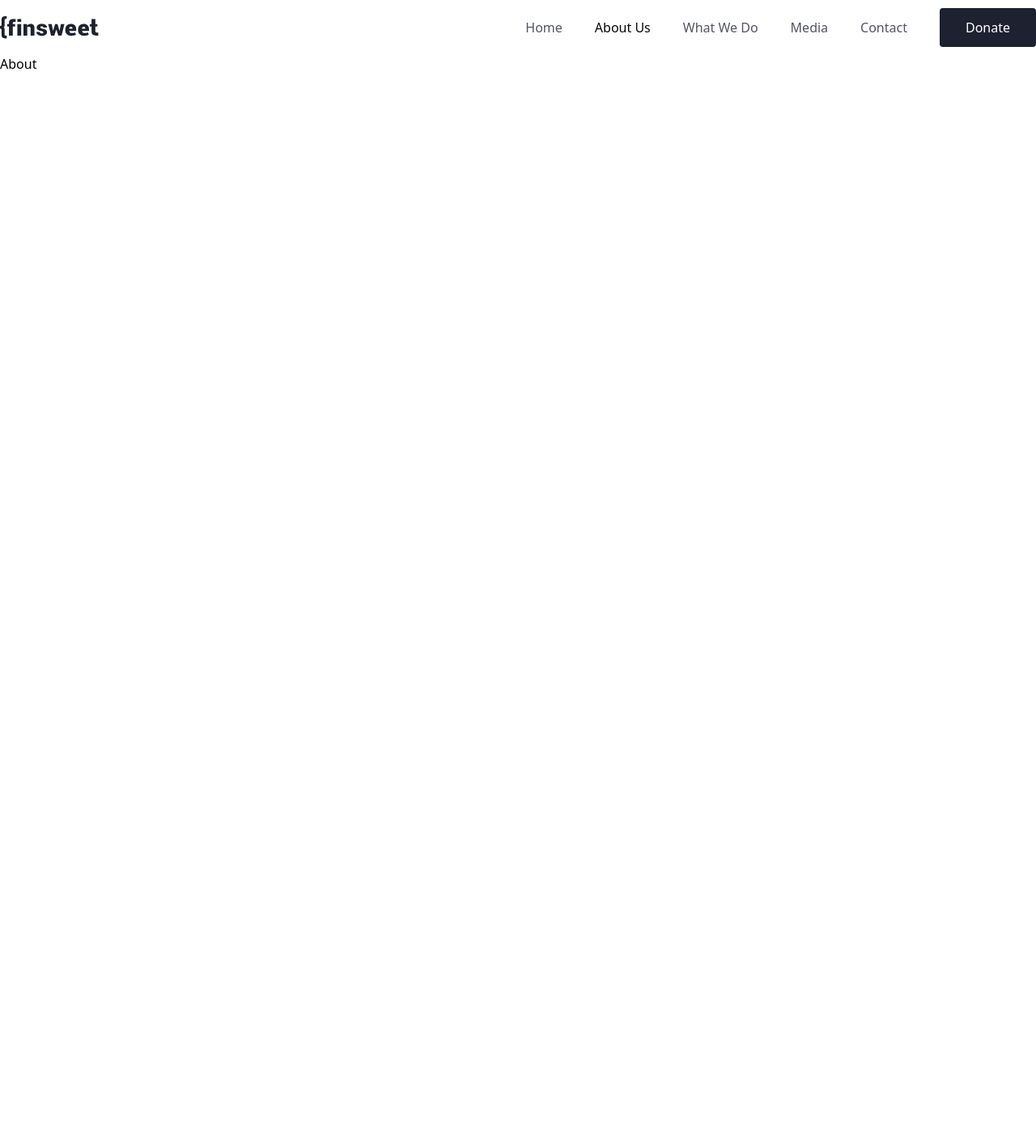
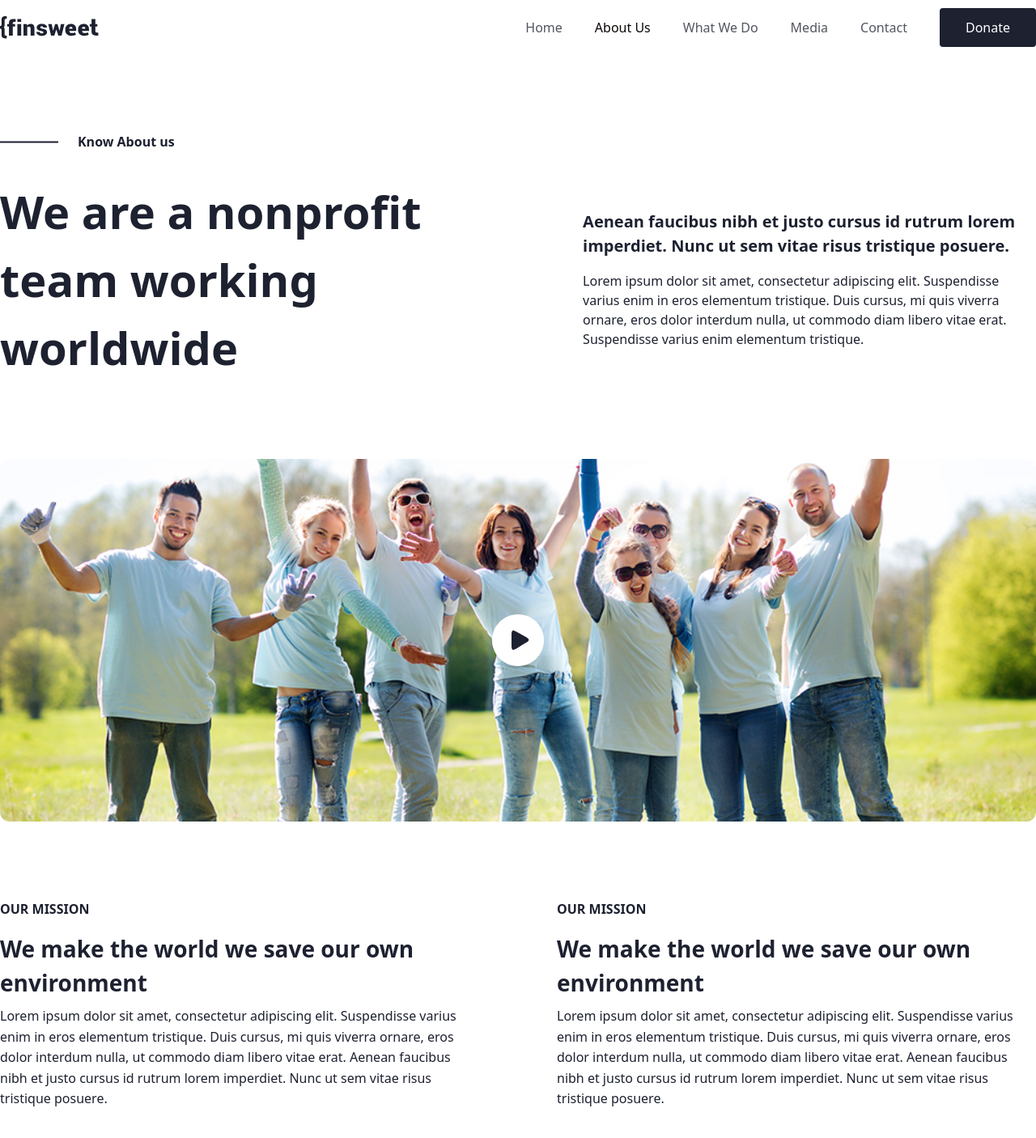
Before and after one commit to Jurayev311/React-8---dars, a React (Vite) app: page /about in a window 1280 px wide. Shown: the top 1406 px of the page at 81% size. Before the commit the page ends 800 px from the top, so only its background shows below. Built offline with nearby package versions, Linux system fonts and the light colour scheme.

Commit message:
about us qismi tayyor

```diff
--- /dev/null
+++ b/src/components/about-us/About-us.jsx
@@ -0,0 +1,46 @@
+import React from 'react'
+import lineblack from '../../assets/black-line.svg'
+import team from '../../assets/image.svg'
+
+const AboutUs = () => {
+  return (
+    <section className='mt-[96px]'>
+      <div className='container mx-auto max-w-[1280px]'>
+          <div className='flex gap-[24px] items-center text-[#1D2130] text-[16px] font-bold'>
+            <img className='mb-8' src={lineblack} alt="" />
+            <h2 className='mb-8'>Know About us</h2>
+          </div>
+        <div className=' flex items-center gap-[64px] mb-[96px]'>
+          <div className='w-[1500px]'>
+            <h3 className='leading-[67.2px text-[56px] font-bold text-[#1D2130]'>We are a nonprofit team working worldwide</h3>
+          </div>
+
+          <div className='w-full'>
+            <h4 className='font-bold text-[20px] text-[#1D2130] mb-[16px]'>Aenean faucibus nibh et justo cursus id rutrum lorem imperdiet. Nunc ut sem vitae risus tristique posuere.</h4>
+            <p className='text-[#1D2130] font-normal text-[16px]'>Lorem ipsum dolor sit amet, consectetur adipiscing elit. Suspendisse varius enim in eros elementum tristique. Duis cursus, mi quis viverra ornare, eros dolor interdum nulla, ut commodo diam libero vitae erat. Suspendisse varius enim elementum tristique.</p>
+          </div>
+        </div>
+
+
+        <div className='mb-[96px]'>
+          <img src={team} alt="team image" />
+        </div>
+
+        <div className='flex items-center gap-[96px] text-[#1D2130] mb-[96px]'>
+          <div>
+            <h2 className='text-[16px] font-bold uppercase mb-[16px]'>our mission</h2>
+            <h3 className='text-[28px] font-bold leading-[42px] mb-[8px]'>We make the world we save our own environment</h3>
+            <p className='text-[16px] font-medium leading-[25.6px]'>Lorem ipsum dolor sit amet, consectetur adipiscing elit. Suspendisse varius enim in eros elementum tristique. Duis cursus, mi quis viverra ornare, eros dolor interdum nulla, ut commodo diam libero vitae erat. Aenean faucibus nibh et justo cursus id rutrum lorem imperdiet. Nunc ut sem vitae risus tristique posuere.</p>
+          </div>
+          <div>
+            <h2 className='text-[16px] font-bold uppercase mb-[16px]'>our mission</h2>
+            <h3 className='text-[28px] font-bold leading-[42px] mb-[8px]'>We make the world we save our own environment</h3>
+            <p className='text-[16px] font-medium leading-[25.6px]'>Lorem ipsum dolor sit amet, consectetur adipiscing elit. Suspendisse varius enim in eros elementum tristique. Duis cursus, mi quis viverra ornare, eros dolor interdum nulla, ut commodo diam libero vitae erat. Aenean faucibus nibh et justo cursus id rutrum lorem imperdiet. Nunc ut sem vitae risus tristique posuere.</p>
+          </div>
+        </div>
+      </div>
+    </section>
+  )
+}
+
+export default AboutUs
--- a/src/components/about/About.jsx
+++ b/src/components/about/About.jsx
@@ -1,14 +1,25 @@
 import React from 'react'
 import blackLine from '../../assets/black-line.svg'
+import videosv from '../../assets/video.svg'
 
 const About = () => {
   return (
     <section className='mt-[96px]'>
         <div className='container mx-auto max-w-[1280px]'>
-            <div>
-                <div className='flex gap-[24px] items-center text-[#1D2130] text-[16px] font-bold'>
+            <div className='flex items-center gap-[96px]'>
+                <div className='text-[#1D2130] text-[16px] font-bold w-full'>
+                    <div className='flex gap-[24px] items-center'>
                     <img className='mb-8' src={blackLine} alt="" />
                     <h2 className='mb-8'>Know About us</h2>
+                    </div>
+                    <h3 className='font-bold text-[48px] leading-[57.6px] mb-[32px]'>We help nature smile and survive everywhere</h3>
+                    <p className='font-normal text-[16px] text-[#525560] mb-6'>Lorem ipsum dolor sit amet, consectetur adipiscing elit. Suspendisse varius enim in eros elementum tristique.</p>
+                    <p className='font-normal text-[16px] text-[#525560] mb-[48px]'>‍Duis cursus, mi quis viverra ornare, eros dolor interdum nulla, ut commodo diam libero vitae erat. Aenean faucibus nibh et justo cursus id rutrum lorem imperdiet. Nunc ut sem vitae risus tristique posuere.</p>
+                    <button className='px-[32px] py-[16px] bg-[#70C174] text-[16px] font-medium rounded text-white'>Learn more</button>
+                </div>
+
+                <div className='w-full'>
+                  <img src={videosv} alt="video" />
                 </div>
             </div>
         </div>
--- a/src/pages/about/About.jsx
+++ b/src/pages/about/About.jsx
@@ -1,8 +1,11 @@
 import React from 'react'
+import AboutUs from '../../components/about-us/about-us'
 
 const About = () => {
   return (
-    <div>About</div>
+    <>
+      <AboutUs />
+    </>
   )
 }
 
```
Also changed, not shown: src/assets/image.svg (added), 1 other file (tests, documents, lock files or other folders).
